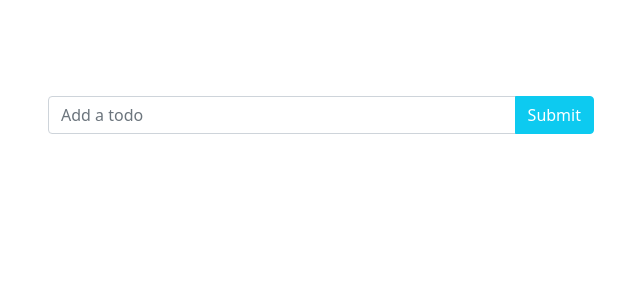
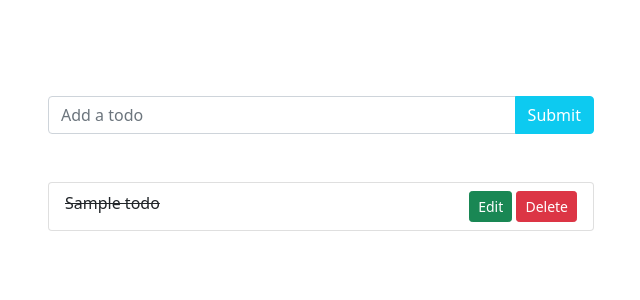
Before and after one commit to python-dontrepeatyourself/django-ajax-todo-jquery, a Django app: page / in a window 1280 px wide. Shown: the top 300 px of the page, without its empty margins (224-864 px from the left). Run offline with Django 3.2, Linux system fonts and the light colour scheme; tables that the repository leaves empty hold one stand-in row (values such as "Sample post").

Commit message:
final commit

```diff
--- a/core/templates/todo.html
+++ b/core/templates/todo.html
@@ -34,6 +34,150 @@
 
     <script src="https://code.jquery.com/jquery-3.6.0.min.js" integrity="sha256-/xUj+3OJU5yExlq6GSYGSHk7tPXikynS7ogEvDej/m4=" crossorigin="anonymous"></script>
     <script src="https://cdn.jsdelivr.net/npm/bootstrap@5.0.2/dist/js/bootstrap.bundle.min.js" integrity="sha384-MrcW6ZMFYlzcLA8Nl+NtUVF0sA7MsXsP1UyJoMp4YLEuNSfAP+JcXn/tWtIaxVXM" crossorigin="anonymous"></script>
-    <script></script>
+    <script>
+      $(document).ready(function() {
+        // get the CSRF token
+        function getCookie(name) {
+          let cookieValue = null;
+          if (document.cookie && document.cookie !== '') {
+              const cookies = document.cookie.split(';');
+              for (let i = 0; i < cookies.length; i++) {
+                  const cookie = cookies[i].trim();
+                  // Does this cookie string begin with the name we want?
+                  if (cookie.substring(0, name.length + 1) === (name + '=')) {
+                      cookieValue = decodeURIComponent(cookie.substring(name.length + 1));
+                      break;
+                  }
+              }
+          }
+          return cookieValue;
+        }
+        const csrftoken = getCookie('csrftoken');
+
+        var editedItem = null;
+
+        // send a GET request to build the list of todos
+        $.ajax({
+          url: '/todo-list/',
+          type: 'GET',
+          dataType: 'json',
+        }).done(function(response) {
+            for (var i in response.todos) {
+              var todo = `<span>${response.todos[i].name}</span>`
+              if (response.todos[i].completed) {
+                var todo = `<span><del>${response.todos[i].name}</del></span>`
+              }
+              var item = `
+              <li class="list-group-item d-flex justify-content-between">
+                ${todo}
+                <div>
+                  <button id="edit" class="btn btn-success btn-sm" type="submit">Edit</button>
+                  <button id="delete" class="btn btn-danger btn-sm" type="submit">Delete</button>
+                </div>
+              </li>
+              `
+              $('.list-group').append(item) // append the new item to the <ul> tag
+            }
+          })
+
+        /* send a POST request to create a todo */
+        $('#form').submit(function(e) {
+          e.preventDefault(); // prevent the page from reload
+          var url = "/todo-create/"
+          var data = {
+            todo_name: $('#todo_name').val(),
+            csrfmiddlewaretoken: csrftoken,
+          }
+          if (editedItem != null) {
+            var url = "/todo-edit/"
+            var data = {
+              todo_name: editedItem.children().first().text(), // the todo's name that we want to change
+              new_todo_name: $('#todo_name').val(), // the new todo's name
+              csrfmiddlewaretoken: csrftoken
+            }
+          }
+
+          $.ajax({
+            url: url,
+            type: 'POST',
+            data: data,
+          }).done(function(response) {
+              if (response.status === 'error') {
+                alert("todos must have unique name.")
+              } else if (response.status === 'created') {
+                var temp = `
+                <li class="list-group-item d-flex justify-content-between">
+                  <span>${response.todo_name}</span>
+                  <div>
+                    <button id="edit" class="btn btn-success btn-sm" type="submit">Edit</button>
+                    <button id="delete" class="btn btn-danger btn-sm" type="submit">Delete</button>
+                  </div>
+                </li>
+                `
+                $('.list-group').append(temp)
+              } else if (response.status === 'updated') {
+                // editedItem refers to the item the user wants to change
+                editedItem.children().first().text(response.new_todo_name)
+                editedItem = null;
+              }
+            })
+          $(this).trigger('reset') // reset the form
+        })
+
+        /* attach the click event to the li tag */
+        $('ul').on('click', 'li', function() {
+          var url = "/todo-edit/"
+          var todo_name = $(this).children().first().text()
+          var span_tag = $(this).children().first()
+          var completed = span_tag.children().length
+
+          if (!completed) {
+            completed = 1
+          } else {
+            completed = 0
+          }
+
+          $.ajax({
+            url: url,
+            type: 'POST',
+            data:{
+              todo_name: todo_name,
+              completed: completed,
+              csrfmiddlewaretoken: csrftoken
+            },
+          }).done(function(response) {
+            if (response.status == 'updated' & completed) {
+              span_tag.empty() // remove the text from the span tag (remove the todo's name)
+              span_tag.append(`<del>${todo_name}</del>`)
+            } else if (response.status === 'updated' & !completed) {
+              span_tag.remove($('del'))
+              span_tag.text(todo_name)
+            }            })
+        }).on('click', '#edit', function(event) {
+          event.stopPropagation(); // prevent the parent handler from being notified of the event
+          var li_tag = $(this).parent().parent() // `this` refer to the edit button
+
+          editedItem = li_tag
+          $('#todo_name').val(editedItem.children().first().text())
+        }).on('click', '#delete', function(event) {
+          event.stopPropagation()
+          var url = "/todo-delete/"
+          var li_tag = $(this).parent().parent()
+
+          $.ajax({
+            url: url,
+            type: 'POST',
+            data: {
+              todo_name: li_tag.children().first().text(),
+              csrfmiddlewaretoken: csrftoken
+            },
+          }).done(function(response) {
+              if (response.status === 'deleted') {
+                li_tag.remove()
+              }
+            })
+        })
+      })
+    </script>
   </body>
 </html>
--- a/core/urls.py
+++ b/core/urls.py
@@ -5,4 +5,8 @@ from . import views
 
 urlpatterns = [
     path('', views.home, name='home'),
+    path('todo-list/', views.todo_list, name='todo-list'),
+    path('todo-create/', views.todo_create, name='todo-create'),
+    path('todo-edit/', views.todo_edit, name='todo-edit'),
+    path('todo-delete/', views.todo_delete, name='todo-delete'), # add this
 ]
--- a/core/views.py
+++ b/core/views.py
@@ -1,5 +1,65 @@
 from django.shortcuts import render
+from django.http import JsonResponse
+
+from .models import TODO
 
 
 def home(request):
     return render(request, 'todo.html')
+
+def todo_list(request):
+    todos = TODO.objects.all()
+    return JsonResponse({'todos': list(todos.values())})
+
+def todo_create(request):
+    if request.method == 'POST':
+        todo_name = request.POST.get('todo_name')
+        todo = TODO.objects.filter(name=todo_name)
+
+        # we need to make sure that this todo does not exist in the database
+        if todo.exists():
+            return JsonResponse({'status': 'error'})
+
+        todo = TODO.objects.create(name=todo_name)
+        return JsonResponse({'todo_name': todo.name, 'status': 'created'})
+
+def todo_edit(request):
+    if request.method == "POST":
+        todo_name = request.POST.get('todo_name')
+        # the `new_todo_name` variable will be None in this case
+        # because we didn't send it in the AJAX request
+        # we still need it in case the user wants to edit the todo's name
+        new_todo_name = request.POST.get('new_todo_name')
+        completed = request.POST.get('completed')
+        edited_todo = TODO.objects.get(name=todo_name)
+
+        # if the `completed` variable is not None this means that the user
+        # want to mark the todo as complete/incomplete, otherwise the
+        # user want to edit the todo's name
+        if completed:
+            if completed == '0':
+                edited_todo.completed = False
+                edited_todo.save()
+                return JsonResponse({'status': 'updated'})
+            elif completed == '1':
+                edited_todo.completed = True
+                edited_todo.save()
+                return JsonResponse({'status': 'updated'})
+
+        if TODO.objects.filter(name=new_todo_name).exists():
+            return JsonResponse({'status': 'error'})
+
+        edited_todo.name = new_todo_name
+        edited_todo.save()
+
+        context = {
+            'new_todo_name': new_todo_name,
+            'status': 'updated'
+        }
+        return JsonResponse(context)
+
+def todo_delete(request):
+    if request.method == 'POST':
+        todo_name = request.POST.get('todo_name')
+        TODO.objects.filter(name=todo_name).delete()
+        return JsonResponse({'status': "deleted"})
```
